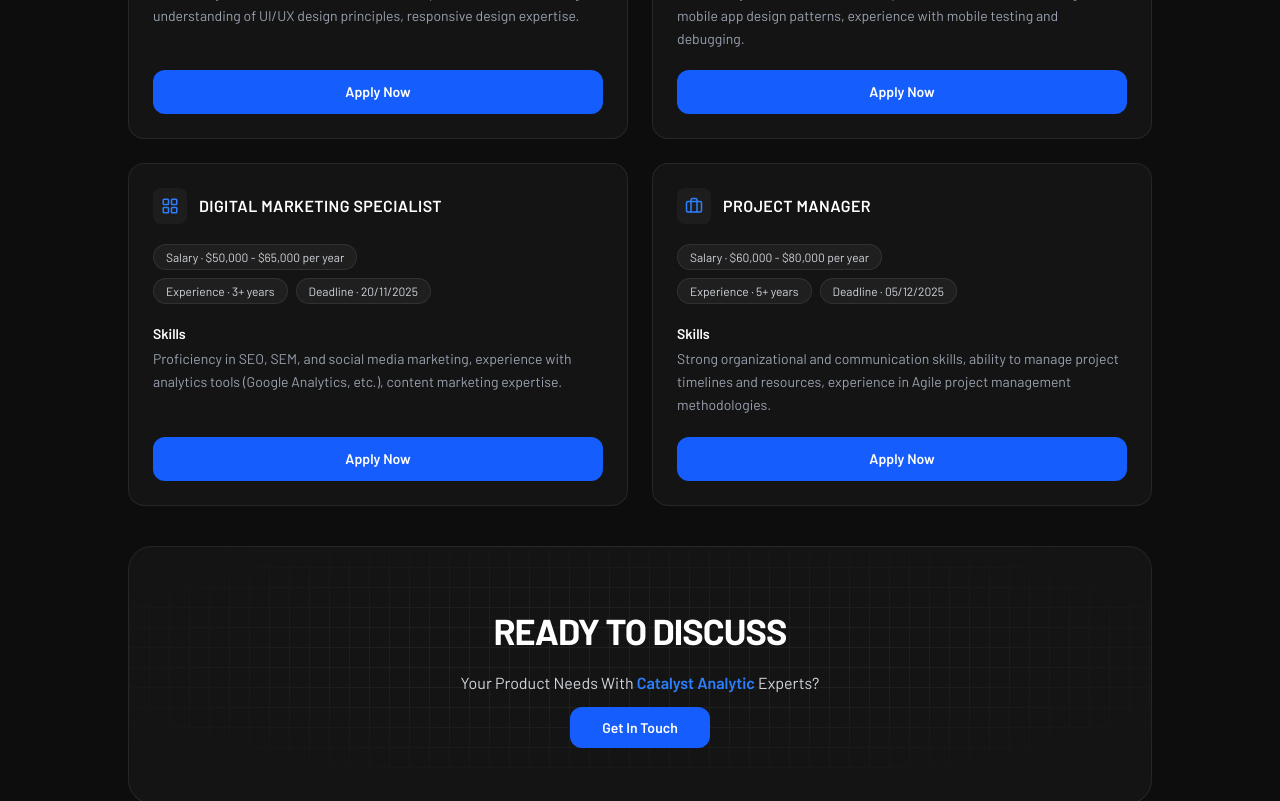
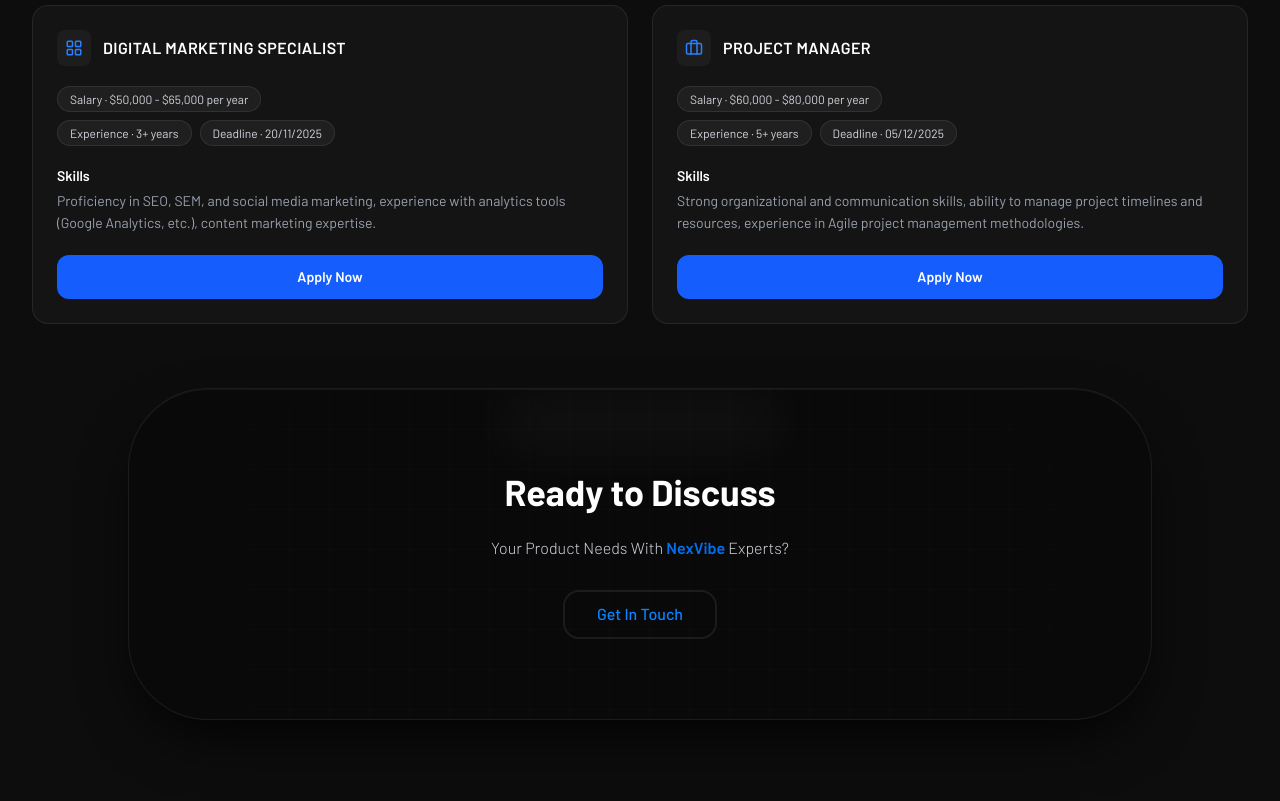
Before and after one commit to TheMehediHQ/Nexvibe, a Next.js app: page /careers in a window 1280 px wide. Shown: the part 1000-1801 px from the top of the page. Built offline with nearby package versions, Linux system fonts and the light colour scheme.

Commit message:
feat:i update carrier page

```diff
--- a/app/(website)/about/AboutSection.tsx
+++ b/app/(website)/about/AboutSection.tsx
@@ -4,6 +4,7 @@ import React from "react";
 import Image from "next/image";
 import { motion } from "framer-motion";
 import Button from "@/components/ui/Button";
+import ReadyToDiscussCard from '../../../components/ui/ReadyToDiscuss';
 
 export default function AboutSection() {
   return (
@@ -140,72 +141,7 @@ export default function AboutSection() {
 
 
 
-<div className="w-full max-w-5xl mx-auto pt-12">
-      <div
-        className="
-          relative
-          rounded-[50px] md:rounded-[80px]
-          bg-[#09090A]
-          border border-white/[0.08]
-          px-6 py-14 md:py-16
-          text-center
-          space-y-6
-          overflow-hidden
-          shadow-[inset_0_1px_1px_rgba(255,255,255,0.05),0_25px_60px_-15px_rgba(0,0,0,0.9)]
-        "
-      >
-        {/* 1px Fine Square Grid Background (more prominent like screenshot) */}
-        <div
-          className="absolute inset-0 opacity-20 pointer-events-none"
-          style={{
-            backgroundImage: `
-              linear-gradient(to right, rgba(255, 255, 255, 0.08) 1px, transparent 1px),
-              linear-gradient(to bottom, rgba(255, 255, 255, 0.08) 1px, transparent 1px)
-            `,
-            backgroundSize: "40px 40px",
-            maskImage: "radial-gradient(circle at center, black 70%, transparent 100%)",
-            WebkitMaskImage:
-              "radial-gradient(circle at center, black 70%, transparent 100%)",
-          }}
-        />
-
-        {/* Light ambient top-center radial gradient reflection */}
-        <div
-          className="
-            absolute
-            top-0 left-1/2 -translate-x-1/2
-            w-[300px] h-[60px]
-            bg-white/[0.02] blur-md rounded-full
-            pointer-events-none
-          "
-        />
-
-        {/* Main Text Elements */}
-        <div className="relative z-10 space-y-4">
-          <h3 className="text-3xl md:text-4xl font-bold tracking-normal text-white max-w-2xl mx-auto">
-            Ready to Discuss
-          </h3>
-          <h3 className="text-sm md:text-base text-gray-300 font-light tracking-wide">
-            Your Product Needs With{" "}
-            <span className="text-[#0070f3] font-semibold">NexVibe</span> Experts?
-          </h3>
-        </div>
-
-        {/* Custom Rounded Pill Button */}
-        <div className="relative z-10 pt-2 flex justify-center">
-          <Button
-            variant="secondary"
-            onClick={() => {
-              // Replace with your actual contact logic
-              console.log("Get In Touch clicked");
-            }}
-          >
-            Get In Touch
-          </Button>
-        </div>
-      </div>
-    </div>
-
+<ReadyToDiscussCard />
 
 
 
--- a/app/(website)/careers/CareersSection.tsx
+++ b/app/(website)/careers/CareersSection.tsx
@@ -4,6 +4,9 @@
 import Image from "next/image";
 import { motion } from "framer-motion";
 import Button from "@/components/ui/Button";
+import FilterBar from "./FilterBar";
+import JobListings from "./JobListings";
+import ReadyToDiscussCard from "@/components/ui/ReadyToDiscuss";
 
 export default function CareersSection() {
   return (
@@ -69,10 +72,15 @@ export default function CareersSection() {
 
         </div>
 
-        {/* Main Content */}
+
+ <FilterBar />
+      <JobListings/>
+
+
 
 
       </div>
+      <ReadyToDiscussCard />
     </section>
   );
 }
--- a/app/(website)/careers/CtaBanner.tsx
+++ /dev/null
@@ -1,46 +0,0 @@
-"use client";
-
-import Link from "next/link";
-
-export default function CtaBanner() {
-  return (
-    <div className="relative overflow-hidden space-y-8 mx-auto max-w-5xl mt-5 bg-[#141414] rounded-3xl border border-white/10 py-14 px-6 md:py-16 text-center">
-      {/* Grid background */}
-      <div
-        className="absolute inset-0 opacity-[0.05] pointer-events-none"
-        style={{
-          backgroundImage:
-            "linear-gradient(#fff 1px, transparent 1px), linear-gradient(90deg, #fff 1px, transparent 1px)",
-          backgroundSize: "20px 20px",
-        }}
-      />
-
-      {/* Radial fade so grid is subtle near edges */}
-      <div
-        className="absolute inset-0 pointer-events-none"
-        style={{
-          background:
-            "radial-gradient(ellipse at center, transparent 30%, #141414 90%)",
-        }}
-      />
-
-      <div className="relative z-10 space-y-5">
-        <h2 className="text-2xl md:text-4xl font-bold text-white tracking-tight">
-          READY TO DISCUSS
-        </h2>
-
-        <p className="text-gray-300 text-sm md:text-base">
-          Your Product Needs With{" "}
-          <span className="text-blue-500 font-semibold">Catalyst Analytic</span>{" "}
-          Experts?
-        </p>
-
-        <div>
-          <Link href="/contact" className="rounded-xl bg-blue-600 hover:bg-blue-700 transition-colors text-white text-sm font-semibold px-8 py-3">
-            Get In Touch
-          </Link>
-        </div>
-      </div>
-    </div>
-  );
-}
--- a/app/(website)/careers/FilterBar.tsx
+++ b/app/(website)/careers/FilterBar.tsx
@@ -86,8 +86,8 @@ export default function FilterBar() {
   const [query, setQuery] = useState("");
 
   return (
-    <div className=" w-full flex items-center justify-center rounded-2xl bg-[#111111]  p-8">
-      <div className="w-full max-w-5xl flex flex-wrap items-center gap-3 p-3 rounded-full ">
+    <div className=" w-full flex items-center justify-center rounded-2xl bg-[#111111]  ">
+      <div className="w-full max-w-7xl flex flex-wrap items-center gap-3  rounded-full ">
         {FILTERS.map((f) => (
           <Dropdown
             key={f.key}
--- a/app/(website)/careers/JobListings.tsx
+++ b/app/(website)/careers/JobListings.tsx
@@ -110,7 +110,7 @@ function JobCard({ job }: { job: Job }) {
 
 export default function JobListings() {
   return (
-    <div className="space-y-8 mx-auto max-w-5xl mt-5">
+    <div className="space-y-8 mx-auto max-w-7xl mt-5">
       <h2 className="text-2xl md:text-3xl font-bold text-white text-center">
         Open Positions
       </h2>
--- a/app/(website)/careers/page.tsx
+++ b/app/(website)/careers/page.tsx
@@ -1,16 +1,12 @@
 import CareersSection from "./CareersSection";
-import CtaBanner from "./CtaBanner";
-import FilterBar from "./FilterBar";
-import JobListings from "./JobListings";
+
 
 export default function CareersPage() {
   return (
     <div className="space-y-10 pb-10">
 
       <CareersSection />
-      <FilterBar />
-      <JobListings/>
-      <CtaBanner/>
+
     </div>
   );
 }
--- /dev/null
+++ b/components/ui/ReadyToDiscuss.jsx
@@ -0,0 +1,80 @@
+"use client";
+
+import Button from "@/components/ui/Button";
+
+export default function ReadyToDiscussCard() {
+  return (
+    <section className="w-full px-4 sm:px-6 lg:px-8 py-12 md:py-16">
+      <div className="mx-auto max-w-5xl">
+        <div
+          className="
+            relative
+            overflow-hidden
+            rounded-[32px] sm:rounded-[48px] lg:rounded-[80px]
+            border border-white/10
+            bg-[#09090A]
+            px-6 py-12
+            sm:px-10 sm:py-16
+            lg:px-16 lg:py-20
+            text-center
+            shadow-[inset_0_1px_1px_rgba(255,255,255,0.05),0_25px_60px_-15px_rgba(0,0,0,0.9)]
+          "
+        >
+          {/* Grid Background */}
+          <div
+            className="absolute inset-0 pointer-events-none opacity-20"
+            style={{
+              backgroundImage: `
+                linear-gradient(to right, rgba(255,255,255,0.08) 1px, transparent 1px),
+                linear-gradient(to bottom, rgba(255,255,255,0.08) 1px, transparent 1px)
+              `,
+              backgroundSize: "40px 40px",
+              maskImage:
+                "radial-gradient(circle at center, black 70%, transparent 100%)",
+              WebkitMaskImage:
+                "radial-gradient(circle at center, black 70%, transparent 100%)",
+            }}
+          />
+
+          {/* Ambient Reflection */}
+          <div
+            className="
+              absolute
+              left-1/2 top-0
+              h-12 w-48
+              -translate-x-1/2
+              rounded-full
+              bg-white/[0.03]
+              blur-xl
+              sm:h-16 sm:w-72
+            "
+          />
+
+          {/* Content */}
+          <div className="relative z-10 space-y-5">
+            <h2 className="mx-auto max-w-2xl text-2xl font-bold leading-tight text-white sm:text-3xl lg:text-4xl">
+              Ready to Discuss
+            </h2>
+
+            <p className="mx-auto max-w-xl text-sm font-light leading-7 text-gray-300 sm:text-base">
+              Your Product Needs With{" "}
+              <span className="font-semibold text-[#0070f3]">
+                NexVibe
+              </span>{" "}
+              Experts?
+            </p>
+
+            <div className="pt-2 flex justify-center">
+              <Button
+                variant="secondary"
+                onClick={() => console.log("Get In Touch clicked")}
+              >
+                Get In Touch
+              </Button>
+            </div>
+          </div>
+        </div>
+      </div>
+    </section>
+  );
+}
```
Also changed, not shown: 1 other file (tests, documents, lock files or other folders).
